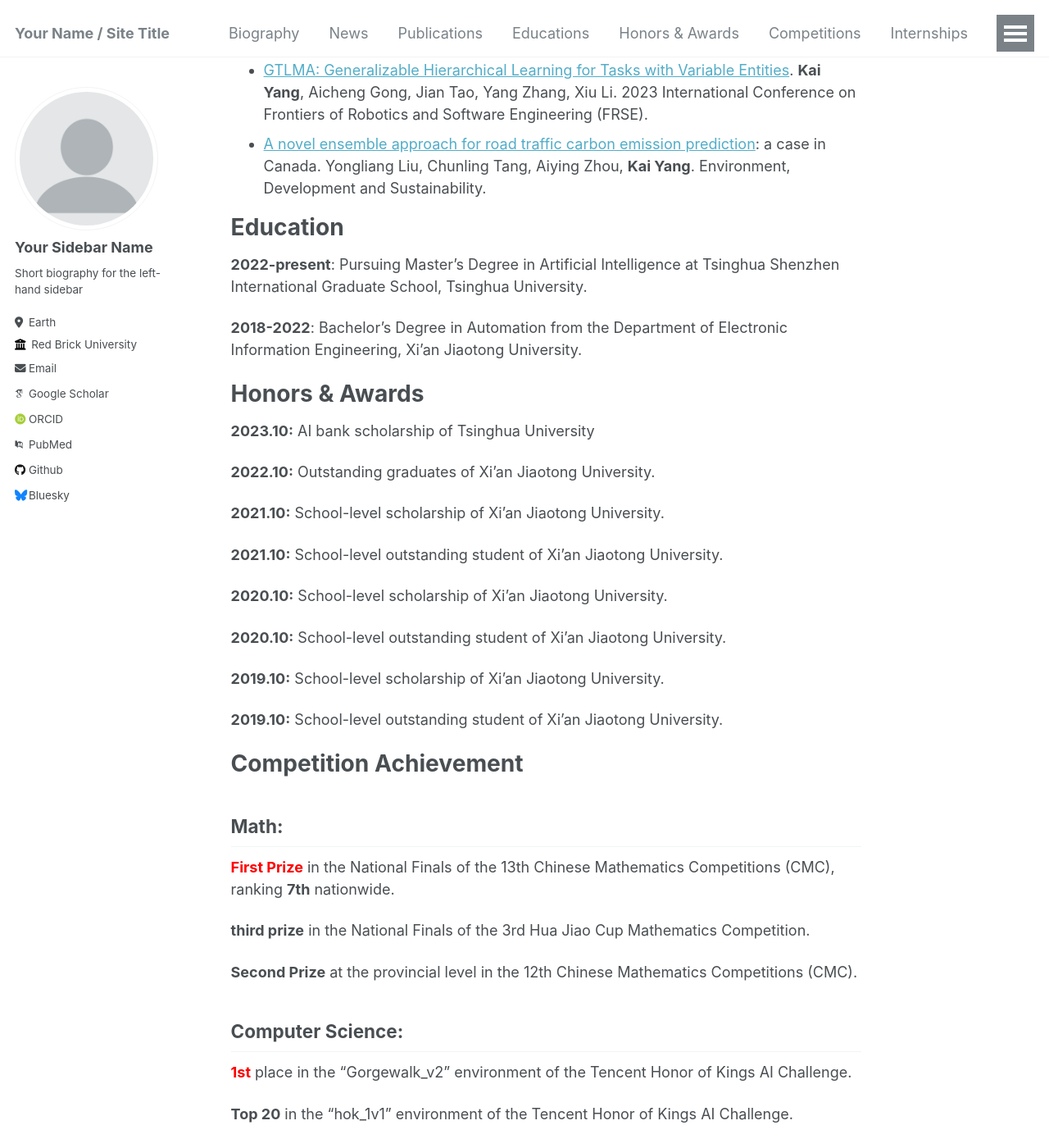
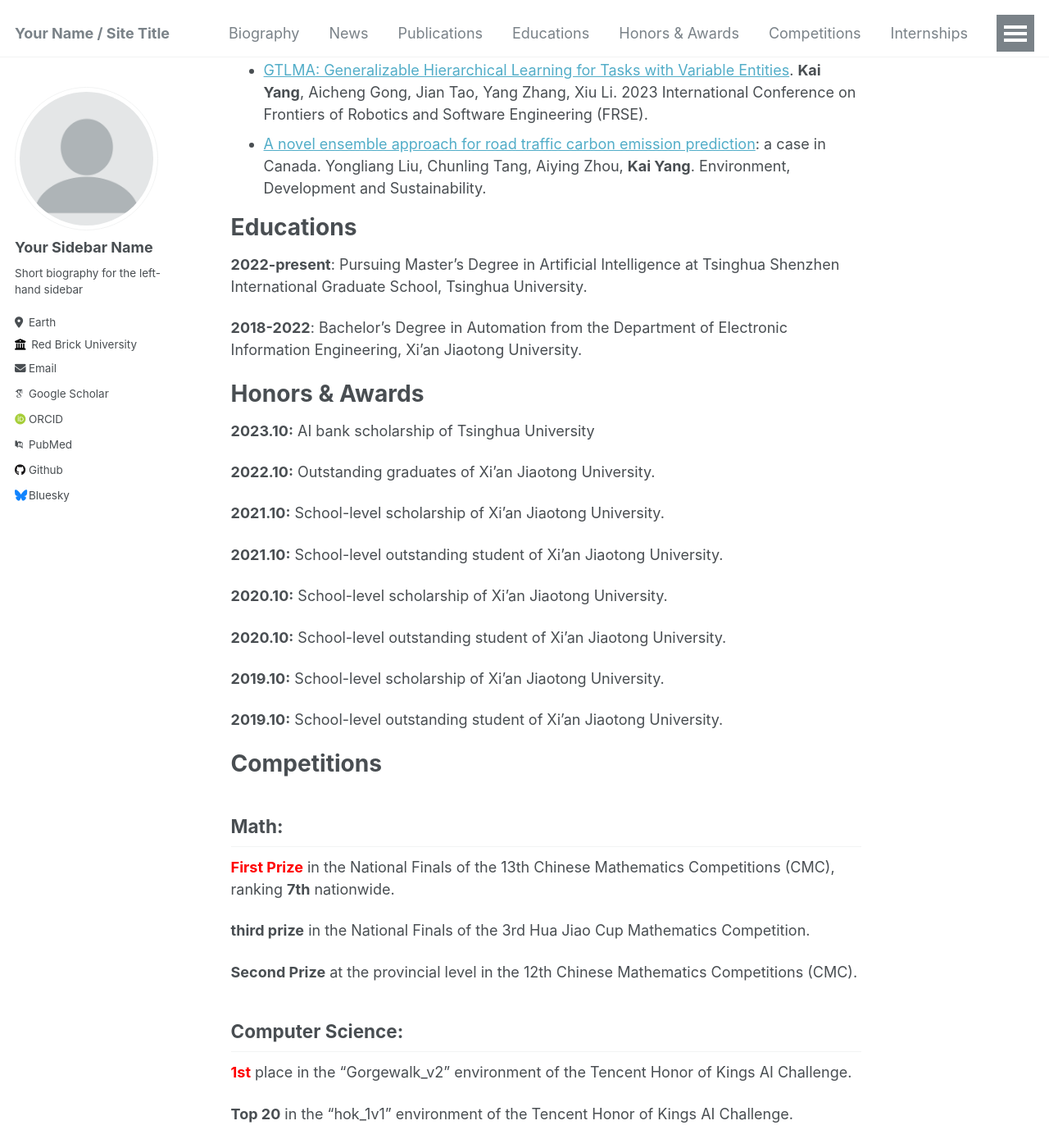
Before and after one commit to yk7333/yk7333.github.io, a Jekyll site: the page built from _pages/about.md, in a window 1280 px wide and 1400 px high, scrolled down 1389 px. Shown: the whole window at 82% size. Built offline with Jekyll 4.4.1, drawn with Linux system fonts in a browser that asks for light colours; some web fonts are replaced; a script that is not in the unit is left out.

Commit message:
Update about.md

```diff
--- a/_pages/about.md
+++ b/_pages/about.md
@@ -34,7 +34,7 @@ Publications
 - [GTLMA: Generalizable Hierarchical Learning for Tasks with Variable Entities](). **Kai Yang**, Aicheng Gong, Jian Tao, Yang Zhang, Xiu Li. 2023 International Conference on Frontiers of Robotics and Software Engineering (FRSE).
 - [A novel ensemble approach for road traffic carbon emission prediction](https://link.springer.com/article/10.1007/s10668-024-04561-1): a case in Canada. Yongliang Liu, Chunling Tang, Aiying Zhou, **Kai Yang**. Environment, Development and Sustainability.
 
-Education
+Educations
 ======
 
 **2022-present**: Pursuing Master's Degree in Artificial Intelligence at Tsinghua Shenzhen International Graduate School, Tsinghua University.
@@ -59,7 +59,7 @@ Honors & Awards
 
 **2019.10:** School-level outstanding student of Xi'an Jiaotong University.
 
-Competition Achievement
+Competitions
 ======
 
 Math:
```
